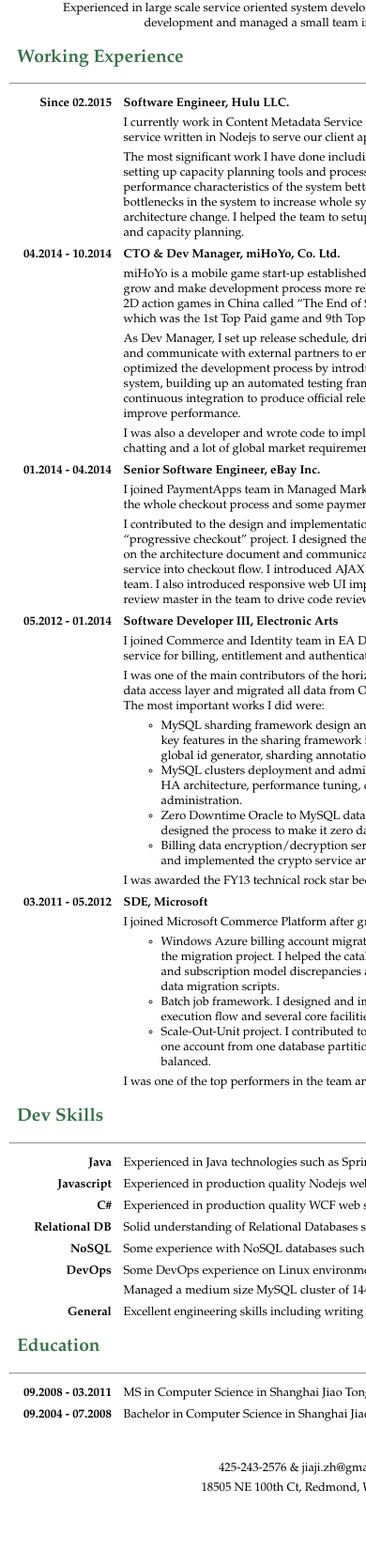
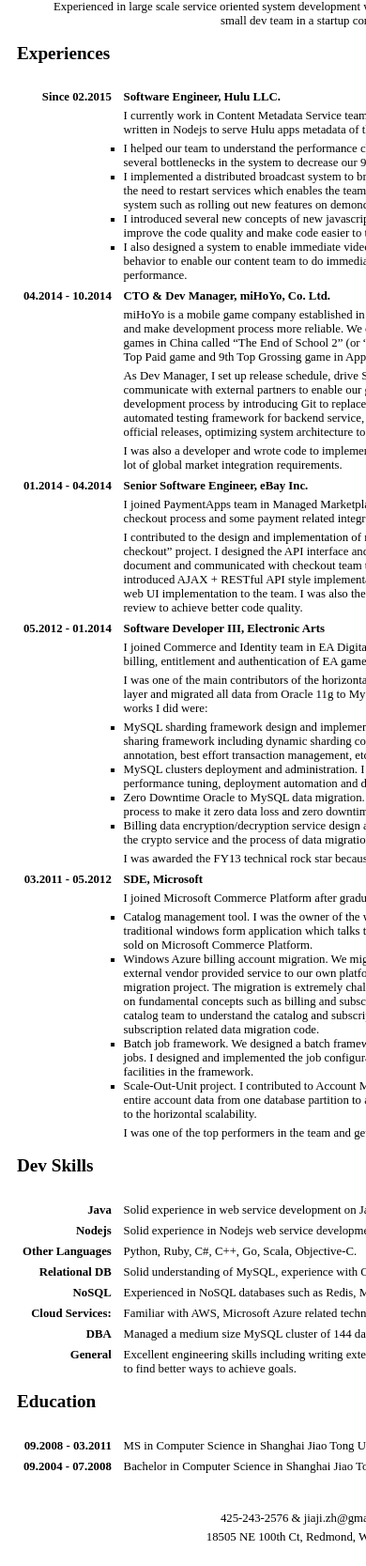
Before and after one commit to jiaz/resume, a website: page index.html in a window 390 px wide. Shown: the part 81-1748 px from the top of the page at 94% size. Before the commit the page ends 1697 px from the top, so only its background shows below. Drawn offline with Linux system fonts and the light colour scheme.

Commit message:
refine hulu exp

```diff
--- a/index.html
+++ b/index.html
@@ -11,21 +11,26 @@
 <body>
 <h1 id="jiaji-zhou">Jiaji Zhou</h1>
 <blockquote>
-<p>Experienced in large scale service oriented system development. Experienced in mobile game development and managed a small team in a startup company.</p>
+<p>Experienced in large scale service oriented system development with e-commerce background. Managed a small dev team in a startup company.</p>
 </blockquote>
-<h2 id="working-experience">Working Experience</h2>
+<h2 id="experiences">Experiences</h2>
 <hr />
 <dl>
 <dt>Since 02.2015</dt>
 <dd><h4 id="software-engineer-hulu-llc.">Software Engineer, Hulu LLC.</h4>
-<p>I currently work in Content Metadata Service team. I mainly work on an orchestration service written in Nodejs to serve our client apps metadata of the shows and videos.</p>
-<p>The most significant work I have done including optimizing system performance and setting up capacity planning tools and processes. I helped our team to understand the performance characteristics of the system better and identified several performance bottlenecks in the system to increase whole system capacity by 50% without significant architecture change. I helped the team to setup a more reasonable way to do load testing and capacity planning.</p>
+<p>I currently work in Content Metadata Service team. I mainly work on an orchestration web service written in Nodejs to serve Hulu apps metadata of the shows and videos.</p>
+<ul>
+<li>I helped our team to understand the performance characteristics of the system better and identified several bottlenecks in the system to decrease our 99th percentile latency by 20%.</li>
+<li>I implemented a distributed broadcast system to broadcast system configuration changes without the need to restart services which enables the team to do more flexible dynamic controlling on the system such as rolling out new features on demond.</li>
+<li>I introduced several new concepts of new javascript techniques such as Promise to the team to improve the code quality and make code easier to test.</li>
+<li>I also designed a system to enable immediate video availablity which manages several cache layer's behavior to enable our content team to do immediate content update without impacting the system's performance.</li>
+</ul>
 </dd>
 <dt>04.2014 - 10.2014</dt>
 <dd><h4 id="cto-dev-manager-mihoyo-co.-ltd.">CTO &amp; Dev Manager, miHoYo, Co. Ltd.</h4>
-<p>miHoYo is a mobile game start-up established in 2012. I joined the team to help the team to grow and make development process more reliable. We created one of the most popular 2D action games in China called “The End of School 2” (or “Guns Girl” if you Google it), which was the 1st Top Paid game and 9th Top Grossing game in AppStore China.</p>
+<p>miHoYo is a mobile game company established in 2012. I joined the team to help the team to grow and make development process more reliable. We created one of the most popular 2.5D action games in China called “The End of School 2” (or “Guns Girl” if you Google it), which was the 1st Top Paid game and 9th Top Grossing game in AppStore China.</p>
 <p>As Dev Manager, I set up release schedule, drive SCRUM meetings, make project plans and communicate with external partners to enable our game in global markets. As CTO I optimized the development process by introducing Git to replace the old version control system, building up an automated testing framework for backend service, setting up continuous integration to produce official releases, optimizing system architecture to improve performance.</p>
-<p>I was also a developer and wrote code to implement game features, such as in-game chatting and a lot of global market requirements.</p>
+<p>I was also a developer and wrote code to implement game features, such as in-game chatting and a lot of global market integration requirements.</p>
 </dd>
 <dt>01.2014 - 04.2014</dt>
 <dd><h4 id="senior-software-engineer-ebay-inc.">Senior Software Engineer, eBay Inc.</h4>
@@ -48,9 +53,10 @@
 <dd><h4 id="sde-microsoft">SDE, Microsoft</h4>
 <p>I joined Microsoft Commerce Platform after graduation. The projects I worked on:</p>
 <ul>
-<li>Windows Azure billing account migration. I was one of the main contributors in the migration project. I helped the catalog team to understand the catalog model and subscription model discrepancies and implemented the subscription related data migration scripts.</li>
-<li>Batch job framework. I designed and implemented the job configuration and execution flow and several core facilities in the framework.</li>
-<li>Scale-Out-Unit project. I contributed to Account Migration Service, which can move one account from one database partition to another and make database load more balanced.</li>
+<li>Catalog management tool. I was the owner of the whole catalog management tool which was a traditional windows form application which talks to a database to manage all products and services sold on Microsoft Commerce Platform.</li>
+<li>Windows Azure billing account migration. We migrated the windows Azure billing account from an external vendor provided service to our own platform. I was one of the main contributors in the migration project. The migration is extremely challenging due to two systems' radical differences on fundamental concepts such as billing and subscription cycle and bad legacy data. I helped the catalog team to understand the catalog and subscription model discrepancies and implemented the subscription related data migration code.</li>
+<li>Batch job framework. We designed a batch framework to consolidate varies of batch executing jobs. I designed and implemented the job configuration and execution flow and several core facilities in the framework.</li>
+<li>Scale-Out-Unit project. I contributed to Account Migration Service, which was used to move one entire account data from one database partition to another. The account migration service is the key to the horizontal scalability.</li>
 </ul>
 <p>I was one of the top performers in the team and get promoted in the first year.</p>
 </dd>
@@ -59,26 +65,28 @@
 <hr />
 <dl>
 <dt>Java</dt>
-<dd>Experienced in Java technologies such as Spring, OSGi, Hibernate, JUnit, maven, etc.
+<dd>Solid experience in web service development on Java &amp; JVM technologies.
 </dd>
-<dt>Javascript</dt>
-<dd>Experienced in production quality Nodejs web service development.
+<dt>Nodejs</dt>
+<dd>Solid experience in Nodejs web service development.
 </dd>
-<dt>C#</dt>
-<dd>Experienced in production quality WCF web service development.
+<dt>Other Languages</dt>
+<dd>Python, Ruby, C#, C++, Go, Scala, Objective-C.
 </dd>
 <dt>Relational DB</dt>
-<dd>Solid understanding of Relational Databases such as MySQL and SQLServer.
+<dd>Solid understanding of MySQL, experience with Oracle and SQLServer.
 </dd>
 <dt>NoSQL</dt>
-<dd>Some experience with NoSQL databases such as Redis, MongoDB.
+<dd>Experienced in NoSQL databases such as Redis, Memcached, MongoDB.
 </dd>
-<dt>DevOps</dt>
-<dd><p>Some DevOps experience on Linux environment.</p>
-<p>Managed a medium size MySQL cluster of 144 database servers.</p>
+<dt>Cloud Services:</dt>
+<dd>Familiar with AWS, Microsoft Azure related technologies.
+</dd>
+<dt>DBA</dt>
+<dd>Managed a medium size MySQL cluster of 144 database servers.
 </dd>
 <dt>General</dt>
-<dd>Excellent engineering skills including writing extensible, testable code.
+<dd>Excellent engineering skills including writing extensible, testable code. Always learning, always try to find better ways to achieve goals.
 </dd>
 </dl>
 <h2 id="education">Education</h2>
--- a/style.css
+++ b/style.css
@@ -11,7 +11,7 @@
 
 /* Whole document */
 body {
-    font-family: "Palatino Linotype";
+    font-family: "PT Serif";
     font-size: 0.8em;
     width: 640px;
     margin: auto;
@@ -28,7 +28,7 @@
 /* Title of the resume */
 h1 {
     font-size: 2.4em;
-    color: #757575;
+    color: #000000;
     text-align:center;
     margin-bottom:15px;
 }
@@ -36,7 +36,7 @@
 /* Titles of categories */
 h2 {
     padding-left:8px;
-    color: #397249;
+    color: #000000;
 }
 
 
@@ -88,10 +88,12 @@
 hr {
     color: #A6A6A6;
     clear: both;
+    border-style: none;
 }
 
 ul {
-    list-style: circle;
+    list-style: square;
     margin-top: 0;
     margin-bottom: 5px;
+    padding-left: 0;
 }
```
Also changed, not shown: jiajizhoucv.md (+25 -20 lines), 1 other file.
